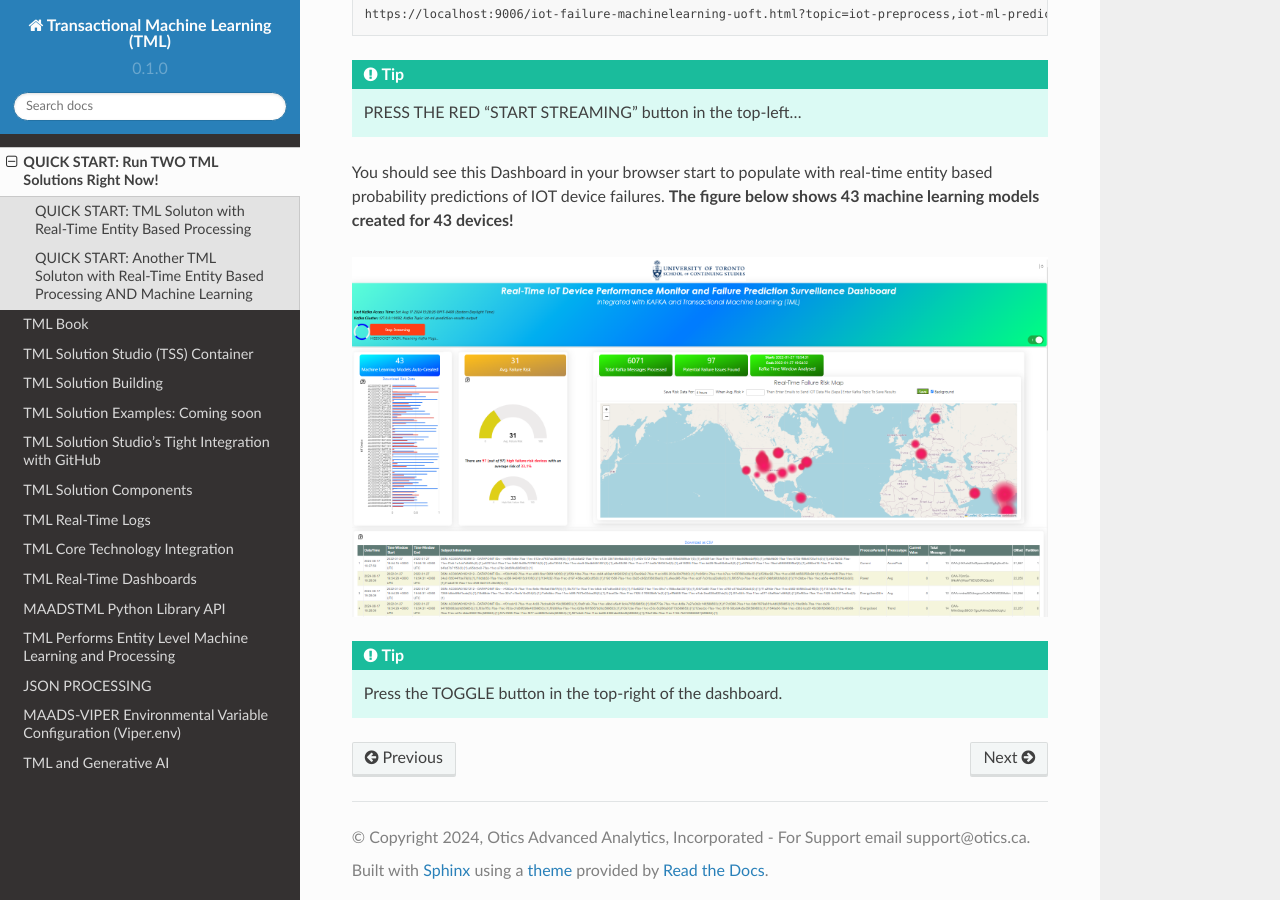
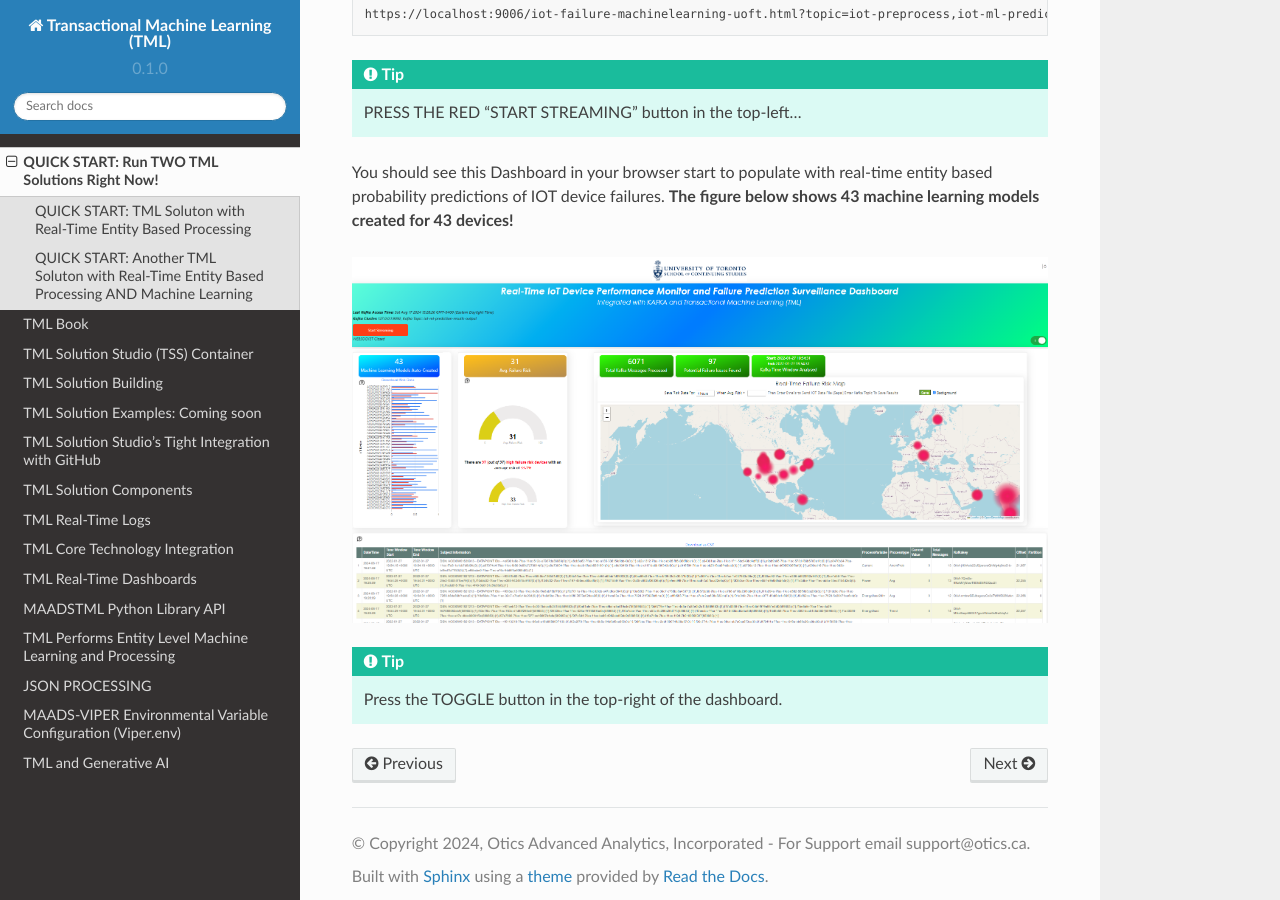
Before and after one commit to smaurice101/readthedocs, a Sphinx documentation site: the page built from docs/source/quickstart.rst, in a window 1280 px wide and 900 px high, scrolled down 2021 px. Built offline with Sphinx 7.4.7 and the Read the Docs theme 2.0.0, drawn with Linux system fonts in a browser that asks for light colours.

Commit message:
Update quickstart.rst

```diff
--- a/docs/source/quickstart.rst
+++ b/docs/source/quickstart.rst
@@ -64,7 +64,7 @@
 
 You should see this Dashboard in your browser start to populate with real-time entity based probability predictions of IOT device failures.  **The figure below shows 43 machine learning models created for 43 devices!**
 
-.. figure:: demosol2.png
+.. figure:: demosol2a.png
 
 .. tip::
     Press the TOGGLE button in the top-right of the dashboard.
```
